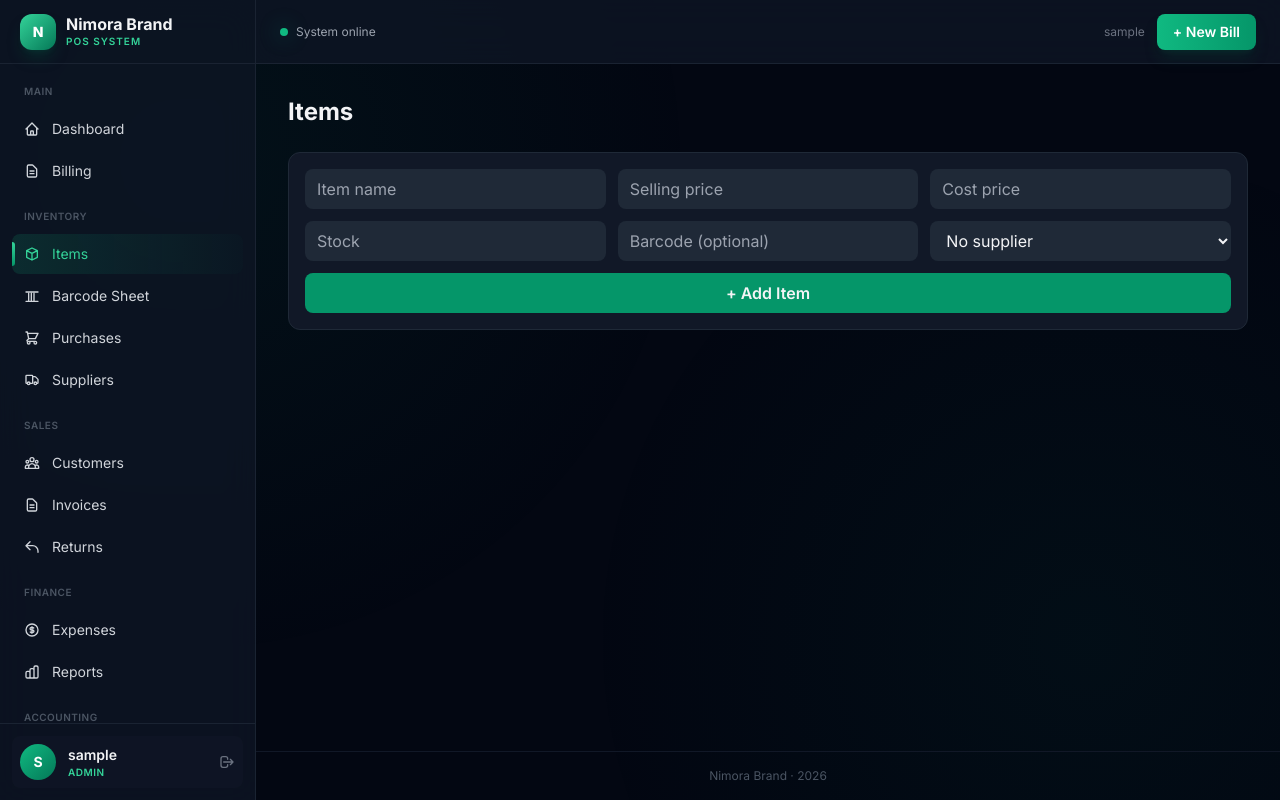
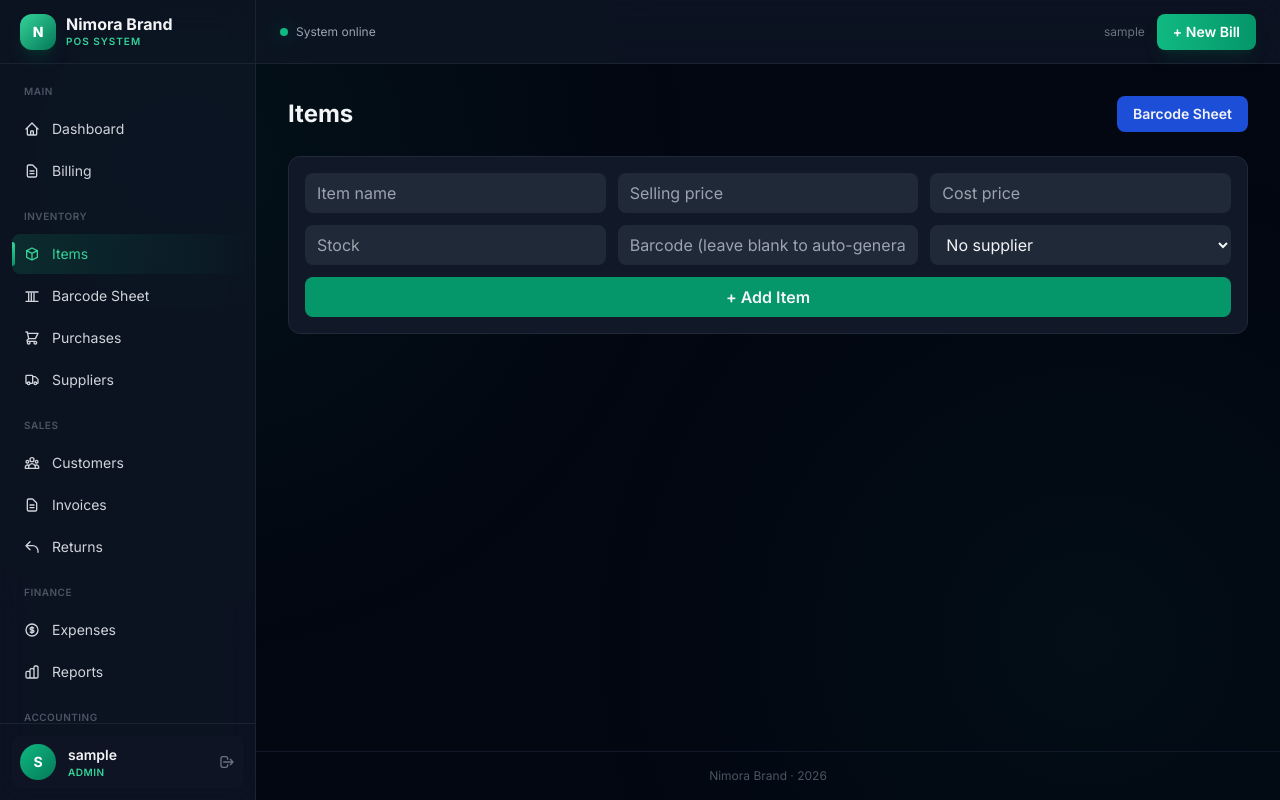
Before and after one commit to nimsara-web/Nimora-pos, a Flask app: page /items in a window 1280 px wide. Run offline with Flask 3, Linux system fonts and the light colour scheme; the visitor is signed in with stand-in values (Sample User, id 1); data that the repository does not hold is empty; some libraries are stand-ins or nearby versions.

Commit message:
Update items.html

```diff
--- a/templates/items.html
+++ b/templates/items.html
@@ -1,18 +1,19 @@
 {% extends "base.html" %}
 {% block content %}
-<h2 class="text-2xl font-bold mb-6 fade-in">Items</h2>
+<div class="flex justify-between items-center mb-6 fade-in">
+    <h2 class="text-2xl font-bold">Items</h2>
+    <a href="/items/barcode-sheet" class="bg-blue-700 hover:bg-blue-600 transition px-4 py-2 rounded-lg text-sm font-semibold">Barcode Sheet</a>
+</div>
 
 <form method="POST" action="/items" class="bg-gray-900 rounded-xl p-4 mb-6 grid grid-cols-1 md:grid-cols-3 gap-3 border border-gray-800 fade-in">
     <input name="name" placeholder="Item name" required class="bg-gray-800 rounded-lg px-3 py-2">
     <input name="price" type="number" step="0.01" placeholder="Selling price" required class="bg-gray-800 rounded-lg px-3 py-2">
     <input name="cost" type="number" step="0.01" placeholder="Cost price" class="bg-gray-800 rounded-lg px-3 py-2">
     <input name="stock" type="number" placeholder="Stock" class="bg-gray-800 rounded-lg px-3 py-2">
-    <input name="barcode" placeholder="Barcode (optional)" class="bg-gray-800 rounded-lg px-3 py-2">
+    <input name="barcode" placeholder="Barcode (leave blank to auto-generate)" class="bg-gray-800 rounded-lg px-3 py-2">
     <select name="supplier" class="bg-gray-800 rounded-lg px-3 py-2">
         <option value="">No supplier</option>
-        {% for s in suppliers %}
-        <option value="{{ s.name }}">{{ s.name }}</option>
-        {% endfor %}
+        {% for s in suppliers %}<option value="{{ s.name }}">{{ s.name }}</option>{% endfor %}
     </select>
     <button type="submit" class="bg-emerald-600 hover:bg-emerald-500 transition rounded-lg px-4 py-2 font-semibold md:col-span-3">+ Add Item</button>
 </form>
@@ -36,12 +37,14 @@
 
 <div class="space-y-2 fade-in">
     {% for item in items %}
-    <div class="card-hover bg-gray-900 rounded-xl p-4 flex items-center justify-between gap-3 border border-gray-800">
+    <div class="card-hover bg-gray-900 rounded-xl p-4 flex items-center justify-between gap-3 border border-gray-800 flex-wrap">
         <div>
             <div class="font-semibold">{{ item.name }}</div>
             <div class="text-sm text-gray-400">Rs. {{ "%.2f"|format(item.price) }} • Stock: {{ item.stock }}{% if item.supplier %} • {{ item.supplier }}{% endif %}</div>
+            {% if item.barcode %}<div class="text-xs text-gray-500 font-mono mt-0.5">{{ item.barcode }}</div>{% endif %}
         </div>
-        <div class="flex gap-2">
+        <div class="flex gap-2 flex-wrap">
+            <a href="/item/{{ item._id }}/sticker?qty=1" target="_blank" class="bg-blue-700 hover:bg-blue-600 transition px-3 py-2 rounded-lg text-sm">Sticker</a>
             <a href="/item/edit/{{ item._id }}" class="bg-gray-700 hover:bg-gray-600 transition px-3 py-2 rounded-lg text-sm">Edit</a>
             <a href="/item/delete/{{ item._id }}" onclick="return confirm('Delete this item?')" class="bg-red-700 hover:bg-red-600 transition px-3 py-2 rounded-lg text-sm">Delete</a>
         </div>
```
